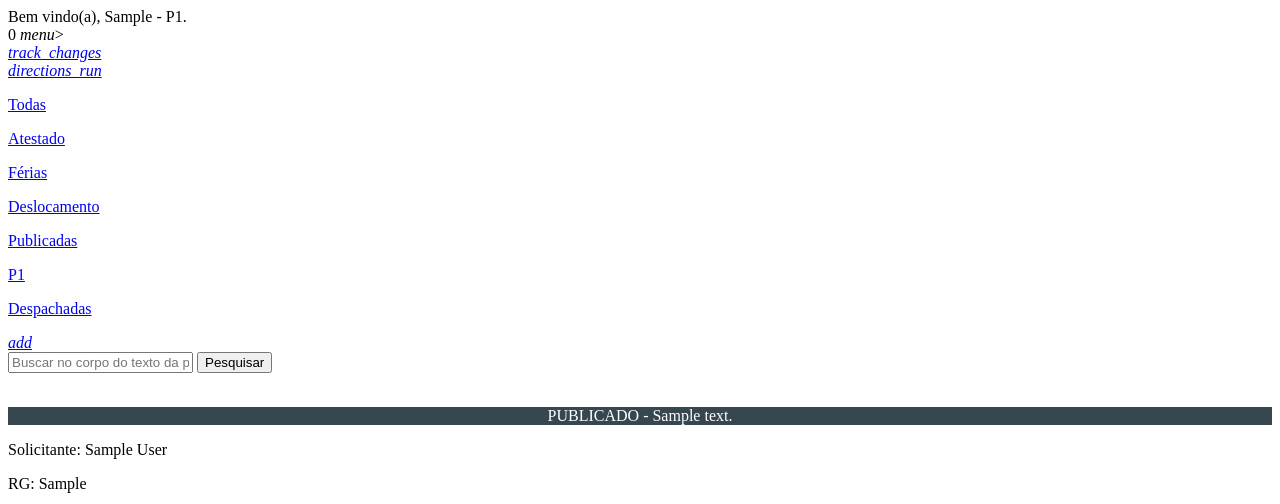
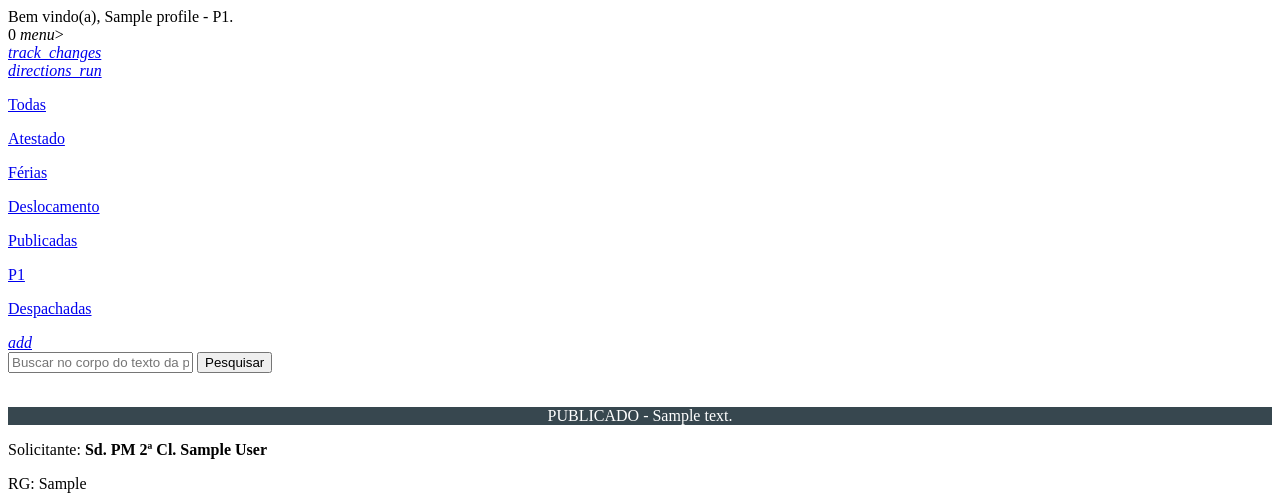
Before and after one commit to jolcinei/uniParts, a Django app: page / in a window 1280 px wide. Shown: the top 504 px of the page. Run offline with Django 3.2, Linux system fonts and the light colour scheme; a user stored in the database is signed in; tables that the repository leaves empty hold one stand-in row (values such as "Sample post"); some libraries are stand-ins or nearby versions.

Commit message:
Ajustes na visualização das partes. Signed-off-by: jolcinei <jaks.gomes@gmail.com>

```diff
--- a/uniParts/part/admin.py
+++ b/uniParts/part/admin.py
@@ -7,6 +7,7 @@ class ParteModelAdmin(admin.ModelAdmin):
     list_display = ('descricao','authorname','status')
     search_fields = ('descricao','tipoParte','data_criacao','author__first_name')
     list_filter = ('status','tipoParte','data_criacao','author__first_name')
+    list_per_page = 10
     actions = None
     ordering = ['author__first_name']
 
--- a/uniParts/part/models.py
+++ b/uniParts/part/models.py
@@ -51,7 +51,9 @@ class Setor(models.Model):
     P5= 'P5'
     CMD='Cmd'
     SUBCMD = 'SubCmd'
+    PCS = 'PCS'
     ALMOX = 'Almoxarifado'
+    CAVALARIA = 'Cavalaria'
     PRIMEIRA_CIA = '1ª Cia'
     SEGUNDA_CIA = '2ª Cia'
     TERCEIRA_CIA = '3ª Cia'
@@ -62,18 +64,20 @@ class Setor(models.Model):
     SJD = 'SJD'
     OUTROS = 'Outros'
     SETOR = (
-        (P1 , 'P1'),
-        (P2 , 'P2'),
-        (P3 , 'P3'),
-        (P4 , 'P4'),
-        (P5 , 'P5'),
-        (CMD , 'Cmd'),
+        (P1, 'P1'),
+        (P2, 'P2'),
+        (P3, 'P3'),
+        (P4, 'P4'),
+        (P5, 'P5'),
+        (CMD, 'Cmd'),
         (SUBCMD, 'SubCmd'),
-        (ALMOX , 'Almoxarifado'),
-        (PRIMEIRA_CIA , '1ª Cia'),
-        (SEGUNDA_CIA , '2ª Cia'),
-        (TERCEIRA_CIA , '3ª Cia'),
-        (QUARTA_CIA , '4ª Cia'),
+        (PCS, 'PCS'),
+        (ALMOX, 'Almoxarifado'),
+        (CAVALARIA, 'Cavalaria'),
+        (PRIMEIRA_CIA, '1ª Cia'),
+        (SEGUNDA_CIA, '2ª Cia'),
+        (TERCEIRA_CIA, '3ª Cia'),
+        (QUARTA_CIA, '4ª Cia'),
         (CHOQUE, 'Pel. Choque'),
         (ROCAM, 'ROCAM'),
         (TESOURARIA, 'Tesouraria'),
--- a/uniParts/part/templates/base.html
+++ b/uniParts/part/templates/base.html
@@ -80,11 +80,11 @@
     <div class="row">
         {% if user.is_authenticated %}
         <div class="col s9">
-            Bem vindo(a), {{ user.first_name }} - {{ user.profile.setor }}.
+            Bem vindo(a), {{ user.profile.nome_guerra }} - {{ user.profile.setor }}.
         </div>
 
         <div class="col s1">
-            {% if user.profile.setor.P1 == 'P1' %}
+            {% if user.profile.setor.setor == 'P1' %}
                 <div>
                     <a onclick="showDiv()">
                         <span class="new badge red">{{ alerta|length }}</span>
@@ -123,8 +123,10 @@
         <p class="col s2"><a href="{% url 'parts_list' tipo='férias'%}">Férias</a></p>
         <p class="col s2"><a href="{% url 'parts_list' tipo='deslocamento'%}">Deslocamento</a></p>
         <p class="col s2"><a href="{% url 'parts_list' tipo='publicadas'%}">Publicadas</a></p>
-        <p class="col s1"><a href="{% url 'parts_list' tipo='outros'%}">{{ user.profile.setor.setor }}</a></p>
-        <p class="col s1"><a href="{% url 'parts_list' tipo='despachos'%}">Despachadas</a></p>
+        <p class="col s2"><a href="{% url 'parts_list' tipo='outros'%}">{{ user.profile.setor.setor }}</a></p>
+        {% if user.profile.nivelAutorizacao.nivel != 'nenhum' %}
+            <p class="col s2"><a href="{% url 'parts_list' tipo='despachos'%}">Despachadas</a></p>
+        {% endif %}
 
     </div>
 
--- a/uniParts/part/templates/parts_list.html
+++ b/uniParts/part/templates/parts_list.html
@@ -27,13 +27,25 @@ Lista de Partes
         <div class="card-panel grey lighten-5">
             <!-- <a href="/admin/part/parte/{{parte.pk}}">-->
             <p style="background-color:#37474f; text-align:center;color:white;">{{parte.status}} - {{parte.tipoParte}}</p>
-            <p>Solicitante: {{parte.author.get_full_name}}</p>
+            <p>Solicitante: <b> {{parte.author.profile.graduacao}} {{parte.author.get_full_name}}</b></p>
             <p>RG: {{parte.author.profile.rg}}</p>
             {{parte.descricao|safe}}
             <!--<div class="card-content green-text">
                 <p>Data inicio: {{parte.data_inicio}}</p>
                 <p>Data fim: {{parte.data_fim}}</p>
             </div> -->
+            <div>
+                {% if parte.upload %}
+                   <img src="{{ parte.upload.url }}" class="img-responsive" alt="{{ parte.upload }}" style="text-align:center; width:300px; heigth:200px;" />
+                    <p>
+                        <div class="center btn-floating waves-effect waves-light blue z-depth-2 ">
+                            <a title="Download do Anexo" href="{{ parte.upload.url }}">
+                                <i class="small material-icons">cloud_download</i>
+                            </a>
+                        </div>
+                    </p>
+                {% endif %}
+            </div>
             <p class="card-content green-text">Data de criação: {{parte.data_criacao}}</p>
             {% if parte.boletim_interno != None %}
                 <div class="card-content red-text">
@@ -48,16 +60,25 @@ Lista de Partes
             <div class="container">
                 {% if user.is_authenticated and user != parte.author %}
                     {% if parte.boletim_interno == None %}
+                        {% if user.profile.nivelAutorizacao.nivel != 'nenhum' %}
                             <div class="center btn-floating waves-effect waves-light green z-depth-2 ">
-                    <a href="{% url 'validacao_new' pk=parte.pk %}">
+                                <a title="Despachar" href="{% url 'validacao_new' pk=parte.pk %}">
                                     <i class="small material-icons">gavel</i>
                                 </a>
                             </div>
                             <div class="center btn-floating waves-effect waves-light red z-depth-2 ">
-                    <a href="{% url 'negado' pk=parte.pk %}">
+                                <a title="Negar a parte" href="{% url 'negado' pk=parte.pk %}">
                                     <i class="small material-icons">block</i>
                                 </a>
                             </div>
+                        {% endif %}
+
+                        <div class="right center btn-floating waves-effect waves-light blue z-depth-2 ">
+                            <a title="Encaminhar Parte" href="{% url 'encaminhar_parte' pk=parte.pk %}">
+                                <i class="small material-icons">send</i>
+                            </a>
+                        </div>
+                    {% endif %}
                     {% if parte.status == 'AUTORIZADO' %}
                         <div class="center btn-floating waves-effect waves-light yellow z-depth-2 ">
                            <a href="{% url 'parte_edit' pk=parte.pk %}">
@@ -65,18 +86,12 @@ Lista de Partes
                            </a>
                         </div>
                     {% endif %}
-                <div class="right center btn-floating waves-effect waves-light blue z-depth-2 ">
-                    <a href="{% url 'encaminhar_parte' pk=parte.pk %}">
-                        <i class="small material-icons">send</i>
-                    </a>
-                </div>
                 {% endif %}
                 <div class="center btn-floating waves-effect waves-light gray z-depth-2 ">
-                    <a href="{% url 'exportToPdf' pk=parte.pk %}">
+                    <a title="Exportar para PDF" href="{% url 'exportToPdf' pk=parte.pk %}">
                         <i class="small material-icons">picture_as_pdf</i>
                     </a>
                 </div>
-                {% endif %}
             </div>
 
 
--- a/uniParts/part/views.py
+++ b/uniParts/part/views.py
@@ -1,8 +1,11 @@
+import os
 from textwrap import wrap
 from django.shortcuts import render, get_object_or_404
 from django.shortcuts import redirect
 from .forms import *
 from reportlab.pdfgen import canvas
+from reportlab.pdfbase.ttfonts import TTFont
+from reportlab.pdfbase import pdfmetrics
 from reportlab.lib.pagesizes import A4
 from django.http import HttpResponse
 from bs4 import BeautifulSoup
@@ -189,9 +192,13 @@ def exportToPdf(request, pk):
     par = get_object_or_404(Parte, pk=pk)
     response = HttpResponse(content_type='application/pdf')
     response['Content-Disposition'] = 'attachment; filename="parte_'+str(par.id)+'.pdf"'
+    root_dir = os.path.dirname(os.path.abspath(__file__))
+    pdfmetrics.registerFont(TTFont("Arial", os.path.join(root_dir, 'fonts','arial.ttf')))
+    pdfmetrics.registerFont(TTFont("Arial-Bold", os.path.join(root_dir, 'fonts', 'arial-bold.ttf')))
 
     p = canvas.Canvas(response, pagesize=A4)
-    p.setFont('Courier', 12)
+    p.setLineWidth(.3)
+    p.setFont('Arial', 12)
     # Cabeçalho lado esquerdo
     local = par.author.profile.setor
     p.drawString(60, 770, 'PMPR')
@@ -223,11 +230,11 @@ def exportToPdf(request, pk):
     yy -=15
     p.drawString(xx, yy, 'Assunto: '+str(par.tipoParte))
     # Texto da parte
-    y = 550
+    yy -= 120
     texto = BeautifulSoup(par.descricao).get_text().split("\n")
     for line in texto:
-        p.drawString(60, y, line)
-        y -= 15
+        p.drawString(60, yy, line)
+        yy -= 15
 #    dia_inicio = par.data_inicio.strftime('%d')
 #    mes_inicio = par.data_inicio.month-1
 #    ano_inicio = par.data_inicio.strftime('%Y')
@@ -236,14 +243,13 @@ def exportToPdf(request, pk):
 #    ano_fim = par.data_fim.strftime('%Y')
 #    p.drawString(20,y-30, 'No período de '+dia_inicio+' '+Meses[mes_inicio]+' '+ano_inicio+ ' até o dia '+dia_fim+' '+Meses[mes_fim]+' '+ano_fim+'.')
     # Nome do solicitante
-    yyy = 240
-    for l in wrap(par.author.profile.graduacao+' '+str(par.author.get_full_name()), 40):
-        p.drawString(300, yyy, l)
-        yyy -=15
-    p.setFont('Courier-Bold', 12)
-    profile = Profile.objects.get(user=par.author)
-    p.drawString(355,yyy, 'Solicitante')
-    p.drawString(350,yyy-15, 'RG: ' + profile.rg)
+    yy -= 120
+    for l in wrap(par.author.profile.graduacao+' '+str(par.author.get_full_name()), 35):
+        p.drawString(300, yy, l)
+        yy -=15
+    p.setFont('Arial-Bold', 12)
+    p.drawString(360,yy, 'Solicitante')
+    p.drawString(350,yy-15, 'RG: ' + par.author.profile.rg)
     p.showPage()
     validacoes = Validacao.objects.select_related('parte').order_by('data_autorizacao')
     yyyy = 620
@@ -252,7 +258,7 @@ def exportToPdf(request, pk):
     for v in validacoes:
         if v.parte == par:
             qtd += 1
-            p.setFont('Courier', 12)
+            p.setFont('Arial', 12)
             # Cabeçalho lado esquerdo
             p.drawString(zzz, yyyy+150, 'PMPR')
             p.drawString(zzz, yyyy+135, '5º CRPM')
```
Lines whose indentation alone changed are shown as unchanged.
